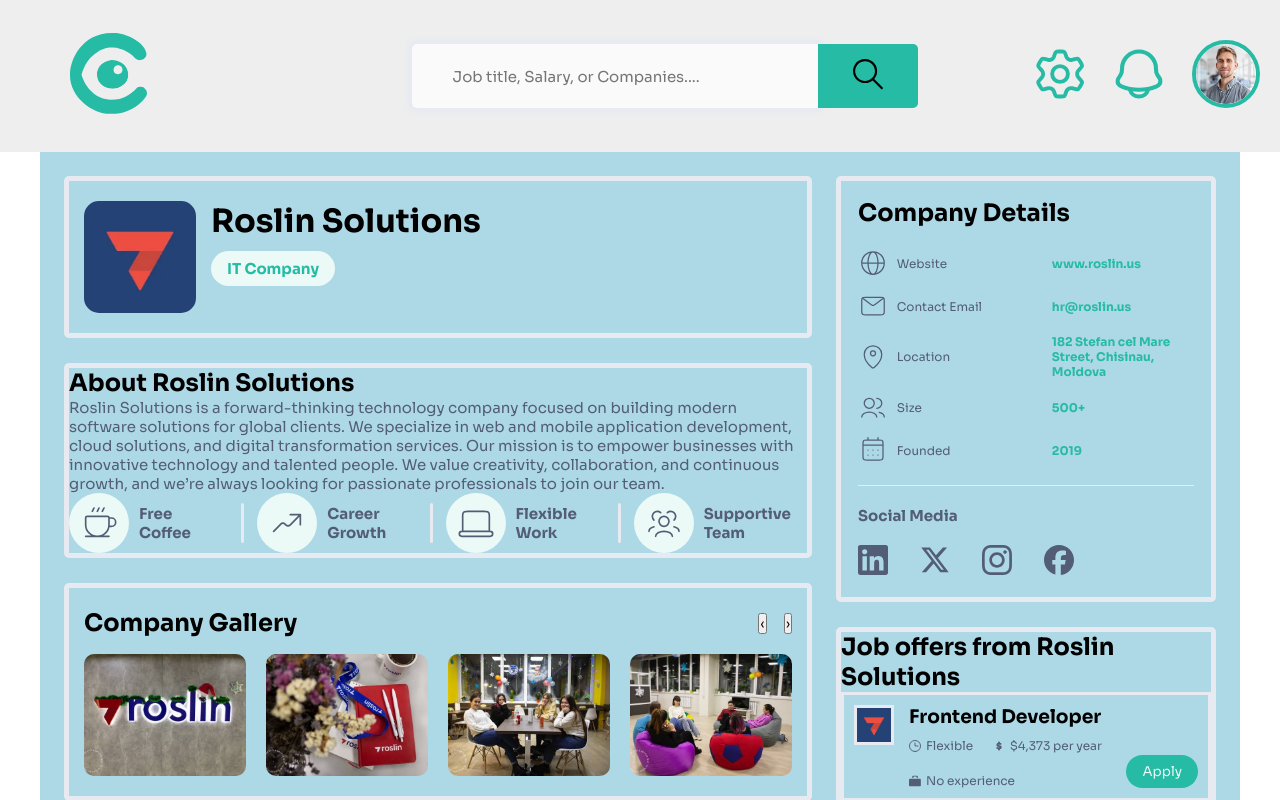
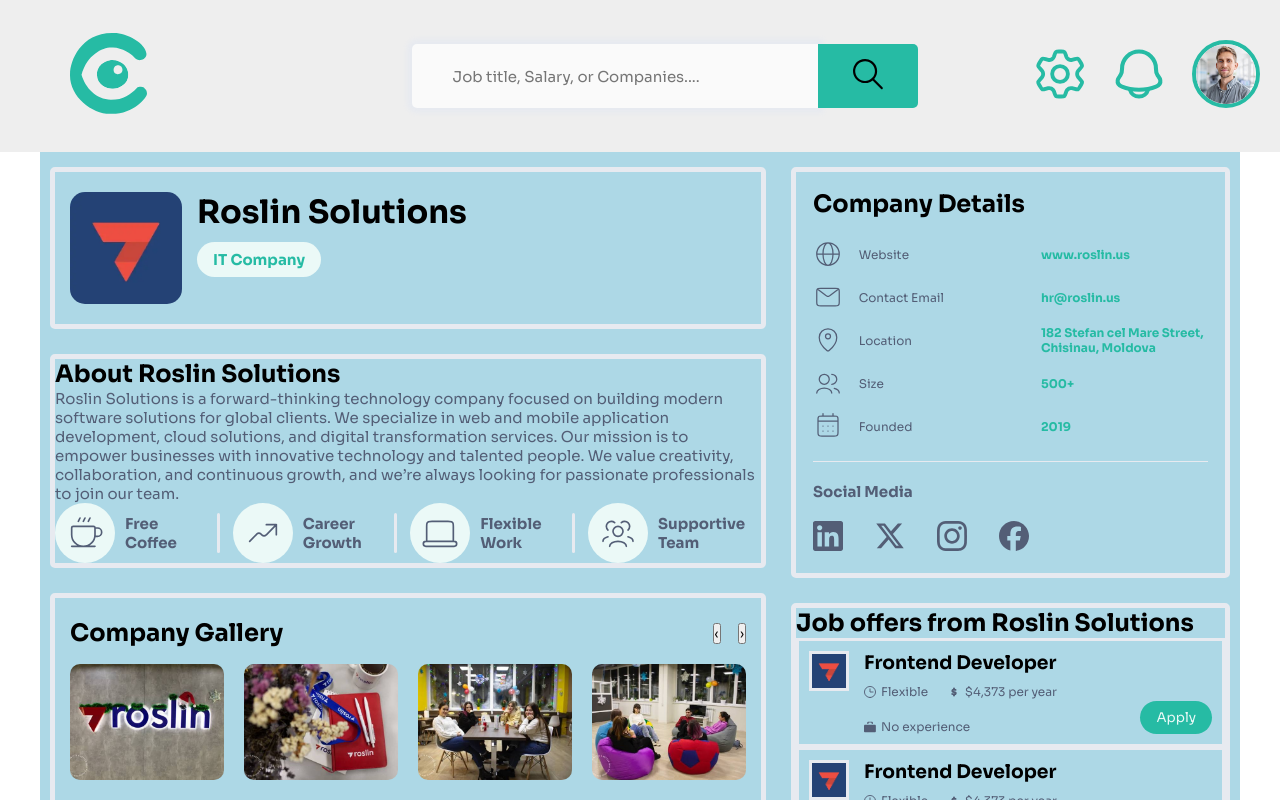
Before and after one commit to KyronPomidor/CVision, a React (Vite) app in the folder front/: page /companyprofile in a window 1280 px wide. Shown: the top 800 px of the page. Built offline with nearby package versions, Linux system fonts and the light colour scheme.

Commit message:
fix body grid proportions

```diff
--- a/front/src/pages/CompanyProfilePage/CompanyProfilePage.module.css
+++ b/front/src/pages/CompanyProfilePage/CompanyProfilePage.module.css
@@ -1,11 +1,11 @@
 .CompanyProfilePage {
     display: grid;
-    grid-template-columns: minmax(0, 1fr) 380px;
-    gap: 1.5rem;
+    grid-template-columns: 62fr 38fr;
+    gap: 25px;
     align-items: start;
     max-width: 1200px;
     margin: 0 auto;
-    padding: 1.5rem;
+    padding: 15px 10px;
     background-color: lightblue;
 }
 
```
